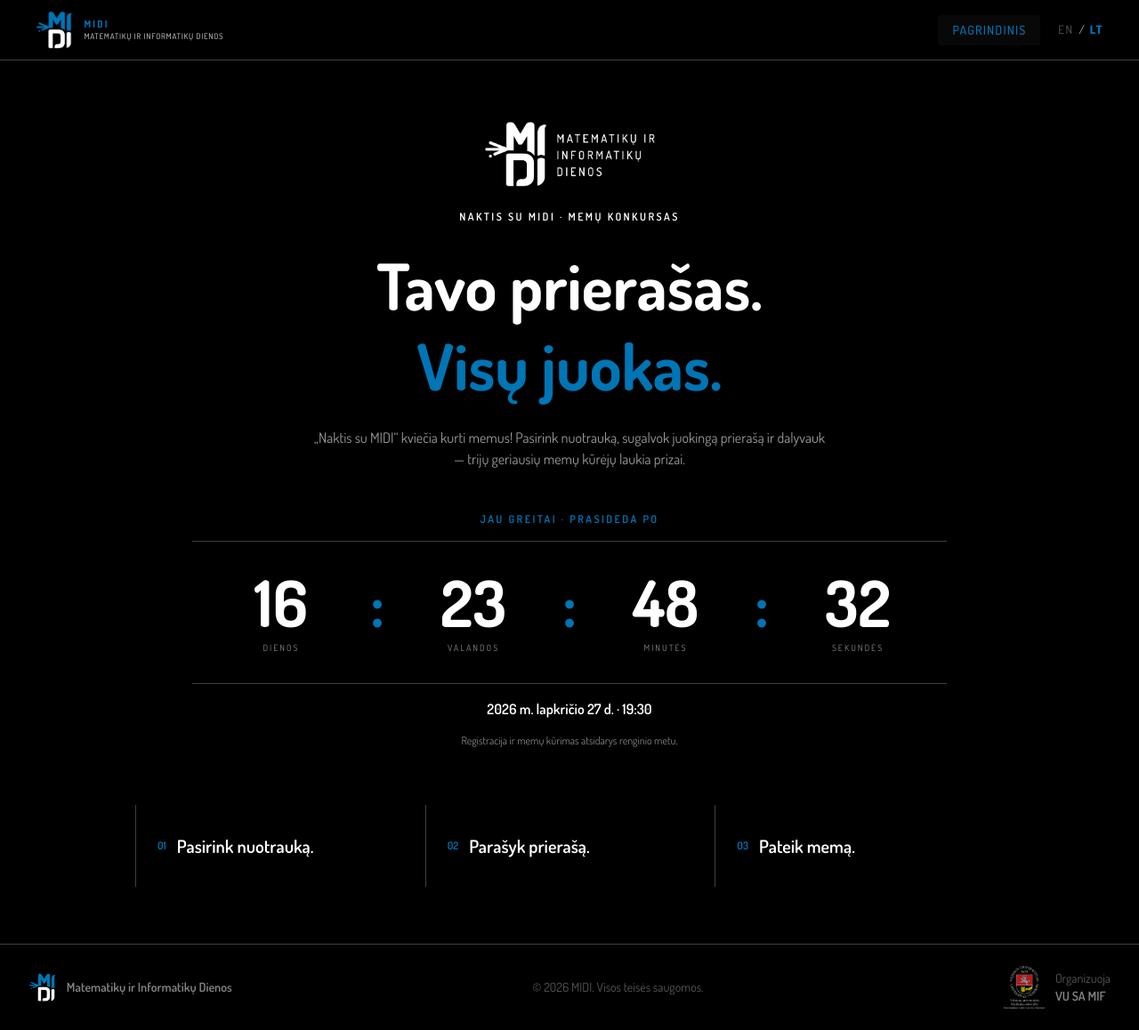
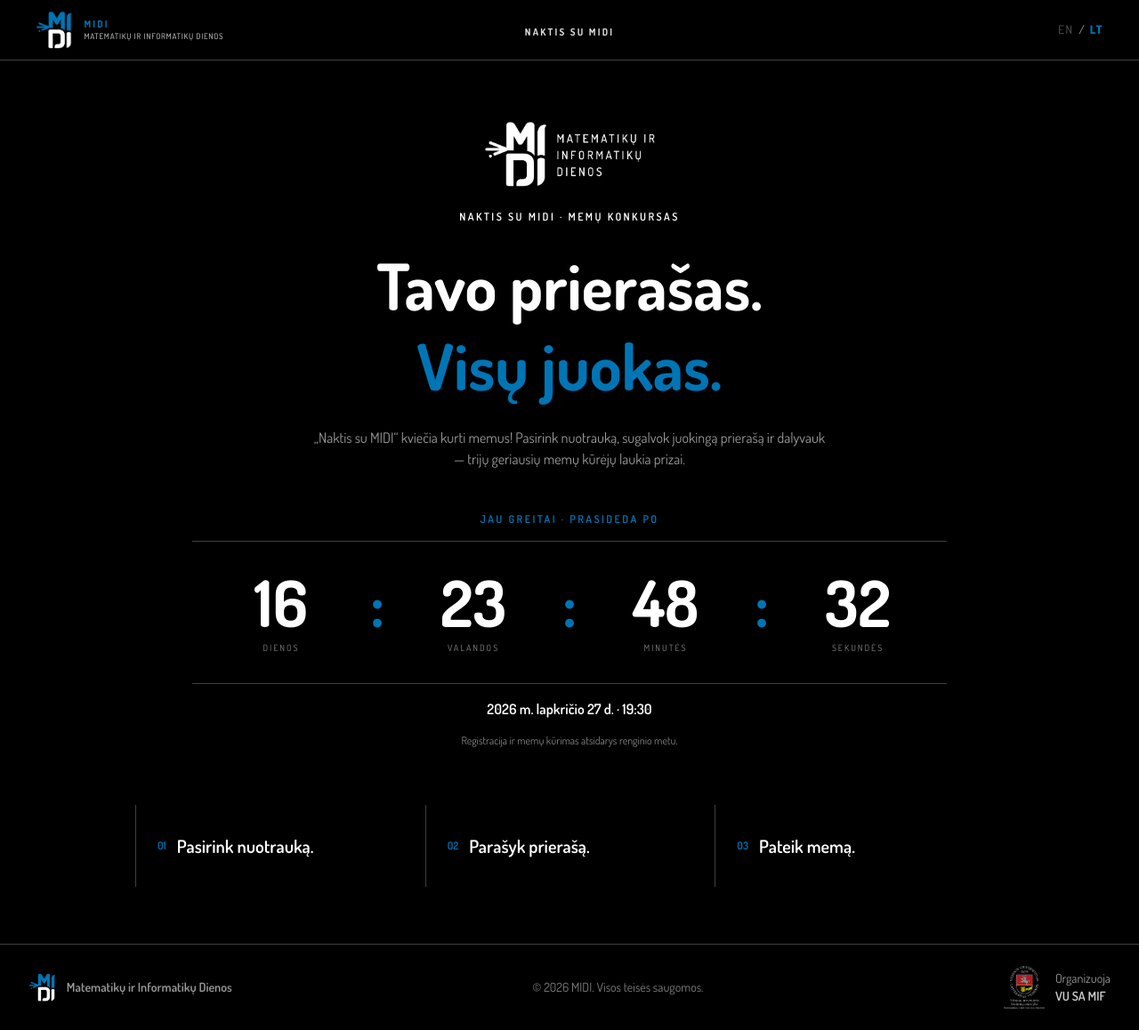
Before and after one commit to VUSAMIF-MIDI-2027/MIDI-Meme-Game-2027, a Next.js app in the folder midiMemeGame.WEB/: page / in a window 1280 px wide. Shown: the whole page at 89% size. Built offline with nearby package versions, Linux system fonts and the light colour scheme.

Commit message:
feat(front-end): update page titles and footer text for event branding

```diff
--- a/midiMemeGame.WEB/src/app/layout.tsx
+++ b/midiMemeGame.WEB/src/app/layout.tsx
@@ -46,7 +46,7 @@ const dosis = localFont({
 });
 
 export const metadata: Metadata = {
-  title: "MIDI meme žaidimas",
+  title: "Naktis su MIDI",
   description: "„Naktis su MIDI“ renginio meme žaidimo puslapis",
 };
 
--- a/midiMemeGame.WEB/src/components/Footer/Footer.tsx
+++ b/midiMemeGame.WEB/src/components/Footer/Footer.tsx
@@ -24,12 +24,12 @@ export function Footer() {
                         className="h-8 w-auto object-contain"
                     />
                     <div className="flex flex-col">
-                        <span className="text-sm font-semibold text-midi-gray/60">
+                        <span className="text-sm font-semibold text-midi-white/60">
                             {t.title}
                         </span>
                     </div>
                 </div>
-                <span className="text-center text-sm text-midi-gray/40 min-[530px]:max-[669px]:justify-self-end">
+                <span className="text-center text-sm text-midi-white/50 min-[530px]:max-[669px]:justify-self-end">
                     {t.copyright}
                 </span>
                 <Link
@@ -44,11 +44,11 @@ export function Footer() {
                     />
 
                     <div className="flex flex-col">
-                        <span className="text-sm text-midi-gray/40">
+                        <span className="text-sm text-midi-white/60">
                             {t.organisedBy}
                         </span>
 
-                        <span className="text-sm font-semibold text-midi-gray/60">
+                        <span className="text-sm font-semibold text-midi-white/80">
                             VU SA MIF
                         </span>
                     </div>
--- a/midiMemeGame.WEB/src/components/Header/Header.tsx
+++ b/midiMemeGame.WEB/src/components/Header/Header.tsx
@@ -49,6 +49,12 @@ export function Header() {
                 </div>
             </Link>
 
+            <div className="pointer-events-none absolute left-1/2 top-1/2 hidden -translate-x-1/2 -translate-y-1/2 min-[1100px]:block">
+                <span className="text-[11px] font-bold uppercase tracking-[0.2em] text-midi-gray">
+                    {t.headerCenter}
+                </span>
+            </div>
+
             <div className="flex items-center gap-3 sm:gap-6 min-[1100px]:hidden">
 
                 <LangToggle />
@@ -77,7 +83,9 @@ export function Header() {
 
             <div className="hidden items-center gap-2 min-[1100px]:flex">
                 <nav className="flex gap-1 ">
-                    {links.map(({ href, label }) => {
+                    {links
+                        .filter(({ href }) => !(isCurrentPath(pathname, href) && href === "/"))
+                        .map(({ href, label }) => {
                             const active = isCurrentPath(pathname, href);
 
                             return (
@@ -92,6 +100,7 @@ export function Header() {
                                 >
                                     {label[lang]}
                                 </Link>
+
                             );
                         })}
                 </nav>
--- a/midiMemeGame.WEB/src/components/Header/HeaderText.tsx
+++ b/midiMemeGame.WEB/src/components/Header/HeaderText.tsx
@@ -11,16 +11,19 @@ export const links = [
 type PageText = {
   titleTop: string;
   titleBottom: string;
+  headerCenter: string;
 };
 
 export const text: Record<Lang, PageText> = {
   en: {
     titleTop: "MIDI",
     titleBottom: "MATHEMATICS AND INFORMATICS DAYS",
+    headerCenter: "A Night with MIDI",
   },
 
   lt: {
     titleTop: "MIDI",
     titleBottom: "MATEMATIKŲ IR INFORMATIKŲ DIENOS",
+    headerCenter: "Naktis su MIDI",
   },
 };
```
Lines whose indentation alone changed are shown as unchanged.
